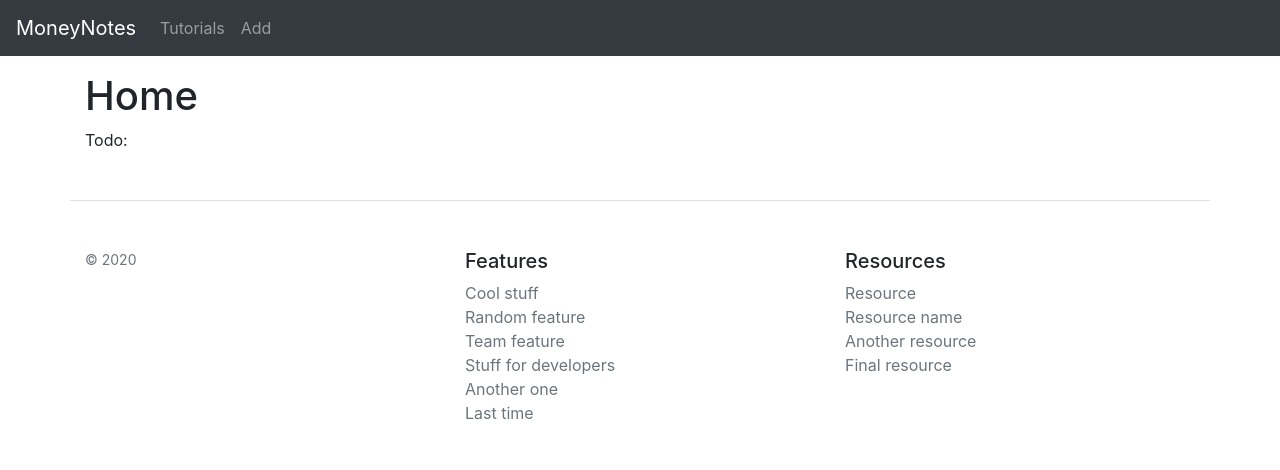
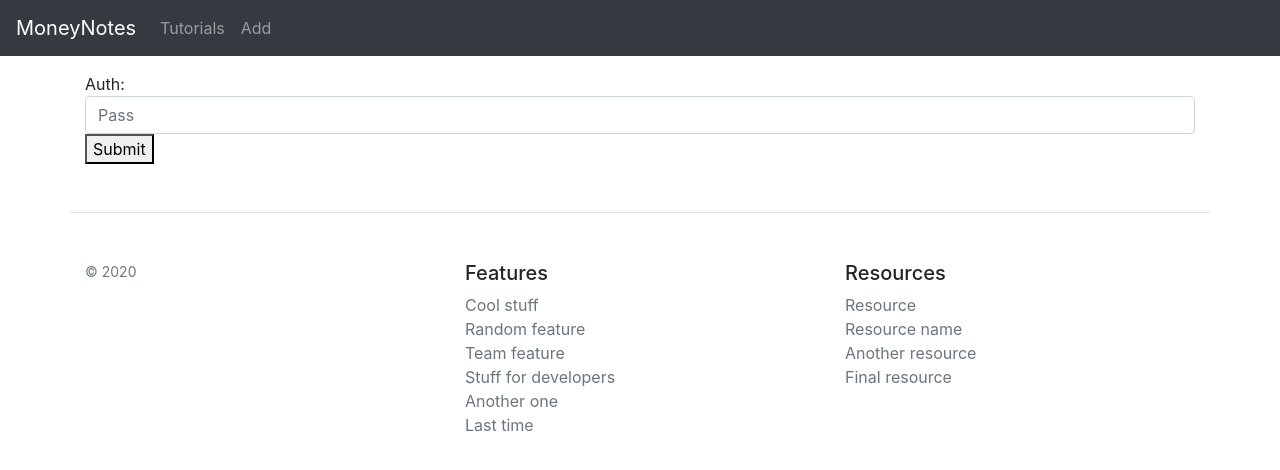
Before and after one commit to juncho154930/notes, a Vue app: page / in a window 1280 px wide. Shown: the top 470 px of the page. Built offline with nearby package versions, Linux system fonts and the light colour scheme.

Commit message:
adding basic auth and home list

```diff
--- a/src/App.vue
+++ b/src/App.vue
@@ -13,8 +13,14 @@
     </nav>
 
     <div class="container mt-3 mb-3">
-      <router-view />
+      <router-view v-if="auth"/>
+      <div v-else>
+        Auth:
+        <input type="text" class="form-control" placeholder="Pass" v-model="pass" />
+          <button @click="checkAuth()">Submit</button>
+      </div>
     </div>
+
     <footer class="pt-4 my-md-5 pt-md-5 border-top container">
         <div class="row">
           <div class="col-12 col-md">
@@ -47,7 +53,22 @@
 
 <script>
 export default {
-  name: 'app'
+  name: 'app',
+  data(){
+    return{
+      auth: false,
+      pass: ""
+    }
+  },
+  methods: {
+    checkAuth() {
+      if(this.pass == '1234') {
+        this.auth = true;
+      } else {
+        alert('Invalid Pass');
+      }
+    }
+  }
 }
 </script>
 <style lang="scss">
--- a/src/components/Home.vue
+++ b/src/components/Home.vue
@@ -1,15 +1,47 @@
 <template>
-	<div>
-		<h1>Home</h1>
-		Todo:
+	<div class="list">
+		<h4>Home</h4>
+		<ul class="list-group">
+			<li class="list-group-item row d-flex"
+				v-for="(tutorial, index) in tutorials"
+				:key="index" >
+				<div class="col-md-6">{{ tutorial.title }}</div>
+				<div class="col-md-6">{{ tutorial.description }}</div>
+			</li>
+		</ul>
 	</div>
 </template>
+<script>
+	import TutorialDataService from "../services/TutorialDataService";
 
-<script>
-
+	export default {
+		name: "Home",
+		data() {
+			return {
+				tutorials: [],
+			};
+		},
+		methods: {
+			retrieveTutorials() {
+				TutorialDataService.getAll()
+					.then(response => {
+						this.tutorials = response.data;
+						console.log(response.data);
+					})
+					.catch(e => {
+						console.log(e);
+					});
+			},
+		},
+		mounted() {
+			this.retrieveTutorials();
+		}
+	};
 </script>
-
 <style>
-
-
+	.list {
+		text-align: left;
+		max-width: 750px;
+		margin: auto;
+	}
 </style>
```
